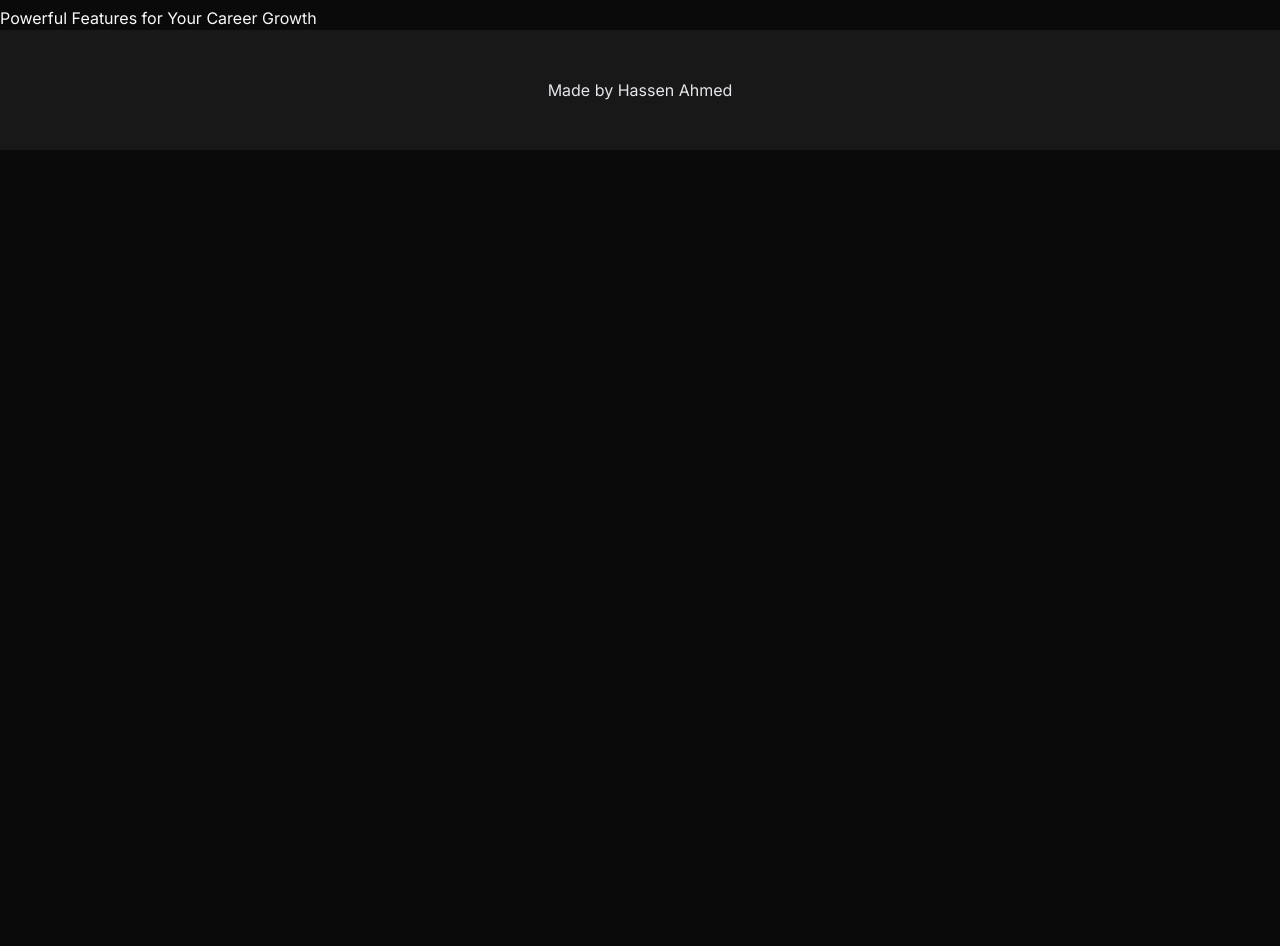
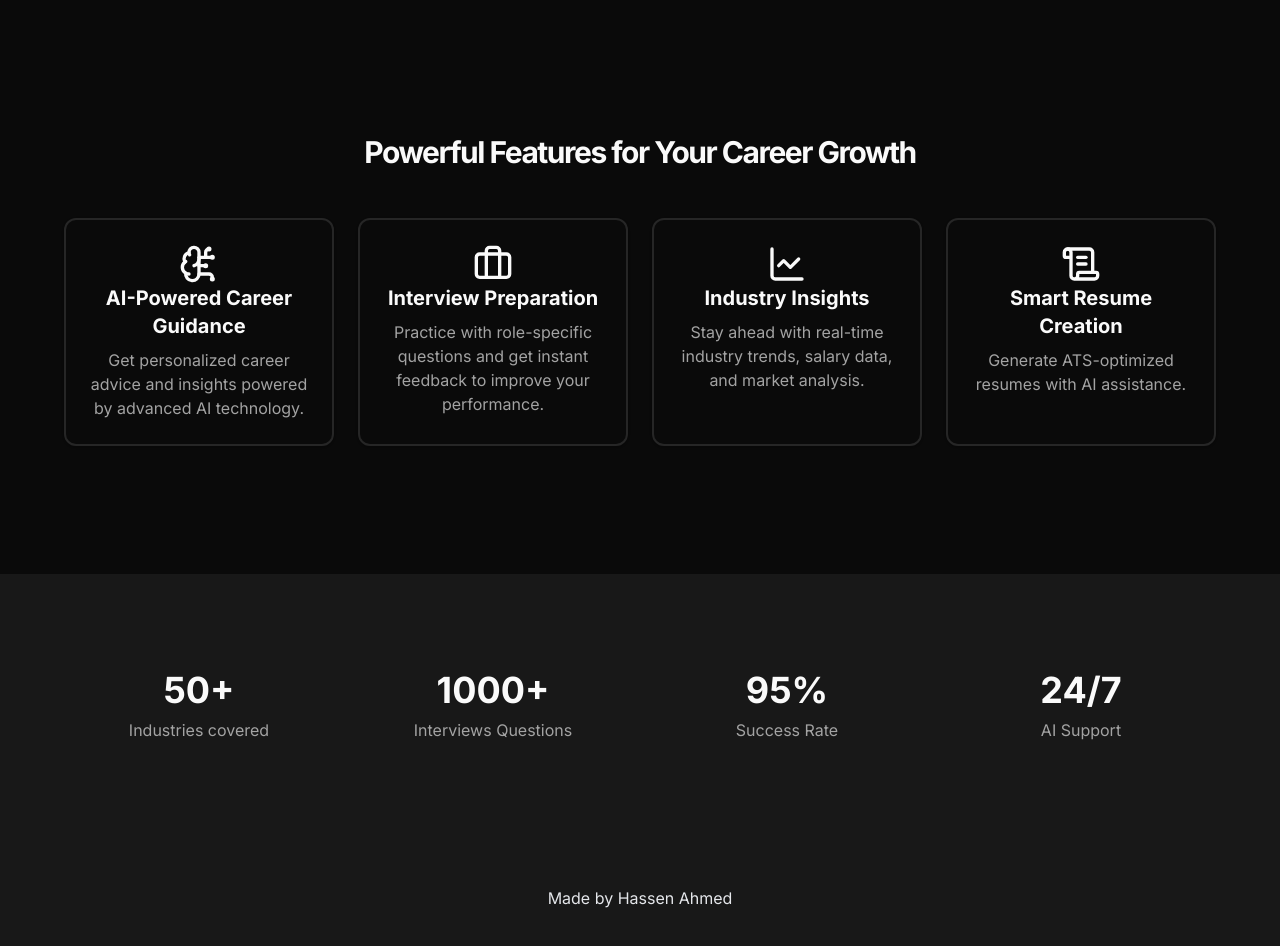
Before and after one commit to hassanidris/resume-generater, a Next.js app: page / in a window 1280 px wide. Shown: the part 980-1926 px from the top of the page. Before the commit the page ends 1130 px from the top, so only its background shows below. Built offline with nearby package versions, Linux system fonts and the light colour scheme; no server answers.

Commit message:
setup features section

```diff
--- a/app/page.jsx
+++ b/app/page.jsx
@@ -1,5 +1,7 @@
 import HeroSection from "@/components/hero";
 import { Button } from "@/components/ui/button";
+import { Card, CardContent, CardFooter } from "@/components/ui/card";
+import { features } from "@/data/features";
 
 export default function Home() {
   return (
@@ -8,9 +10,57 @@ export default function Home() {
 
       <HeroSection />
 
-      <section>
-        <div>
-          <h2>Powerful Features for Your Career Growth</h2>
+      {/* <FeaturesSection /> */}
+      <section className=" w-full py-12 md:py-24 lg:py-32 bg-background">
+        <div className=" container mx-auto px-4 md:px-6">
+          <h2 className="text-3xl font-bold tracking-tighter text-center mb-12">
+            Powerful Features for Your Career Growth
+          </h2>
+          <div className="grid grid-cols-1 md:grid-cols-2 lg:grid-cols-4 gap-6 max-w-6xl mx-auto">
+            {features.map((feature) => {
+              return (
+                <Card
+                  key={feature.id}
+                  className="border-2 hover:border-primary transition-colors duration-300"
+                >
+                  <CardContent className="pt-6 text-center flex flex-col items-center">
+                    <div className="flex flex-col items-center justify-center">
+                      {feature.icon}
+                      <h3 className="text-xl font-bold mb-2">
+                        {feature.title}
+                      </h3>
+                      <p className="text-muted-foreground">
+                        {feature.description}
+                      </p>
+                    </div>
+                  </CardContent>
+                </Card>
+              );
+            })}
+          </div>
+        </div>
+      </section>
+
+      <section className=" w-full py-12 md:py-24 bg-muted/50">
+        <div className=" container mx-auto px-4 md:px-6">
+          <div className="grid grid-cols-1 md:grid-cols-2 lg:grid-cols-4 gap-6 max-w-6xl mx-auto">
+            <div className="flex flex-col items-center justify-center space-y-2">
+              <h3 className=" text-4xl font-bold">50+</h3>
+              <p className=" text-muted-foreground">Industries covered</p>
+            </div>
+            <div className="flex flex-col items-center justify-center space-y-2">
+              <h3 className=" text-4xl font-bold">1000+</h3>
+              <p className=" text-muted-foreground">Interviews Questions</p>
+            </div>
+            <div className="flex flex-col items-center justify-center space-y-2">
+              <h3 className=" text-4xl font-bold">95%</h3>
+              <p className=" text-muted-foreground">Success Rate</p>
+            </div>
+            <div className="flex flex-col items-center justify-center space-y-2">
+              <h3 className=" text-4xl font-bold">24/7</h3>
+              <p className=" text-muted-foreground">AI Support</p>
+            </div>
+          </div>
         </div>
       </section>
     </div>
--- /dev/null
+++ b/data/features.js
@@ -0,0 +1,31 @@
+import { BrainCircuit, Briefcase, LineChart, ScrollText } from "lucide-react";
+
+export const features = [
+  {
+    id: 1,
+    icon: <BrainCircuit className="w-10 h-10 mb-4 text-primary" />,
+    title: "AI-Powered Career Guidance",
+    description:
+      "Get personalized career advice and insights powered by advanced AI technology.",
+  },
+  {
+    id: 2,
+    icon: <Briefcase className="w-10 h-10 mb-4 text-primary" />,
+    title: "Interview Preparation",
+    description:
+      "Practice with role-specific questions and get instant feedback to improve your performance.",
+  },
+  {
+    id: 3,
+    icon: <LineChart className="w-10 h-10 mb-4 text-primary" />,
+    title: "Industry Insights",
+    description:
+      "Stay ahead with real-time industry trends, salary data, and market analysis.",
+  },
+  {
+    id: 4,
+    icon: <ScrollText className="w-10 h-10 mb-4 text-primary" />,
+    title: "Smart Resume Creation",
+    description: "Generate ATS-optimized resumes with AI assistance.",
+  },
+];
```
Also changed, not shown: data/faqs.js (added, +32 -0 lines).
